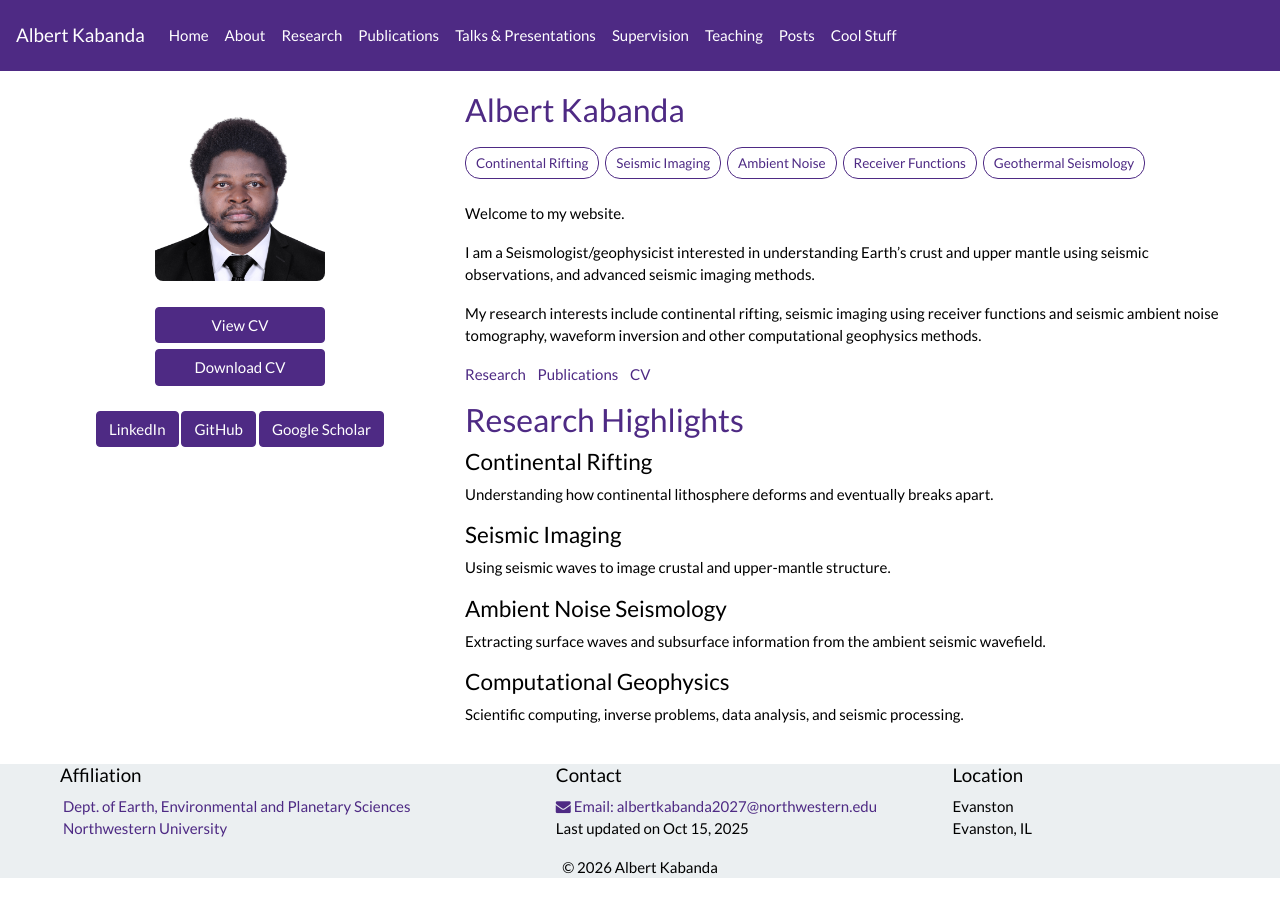
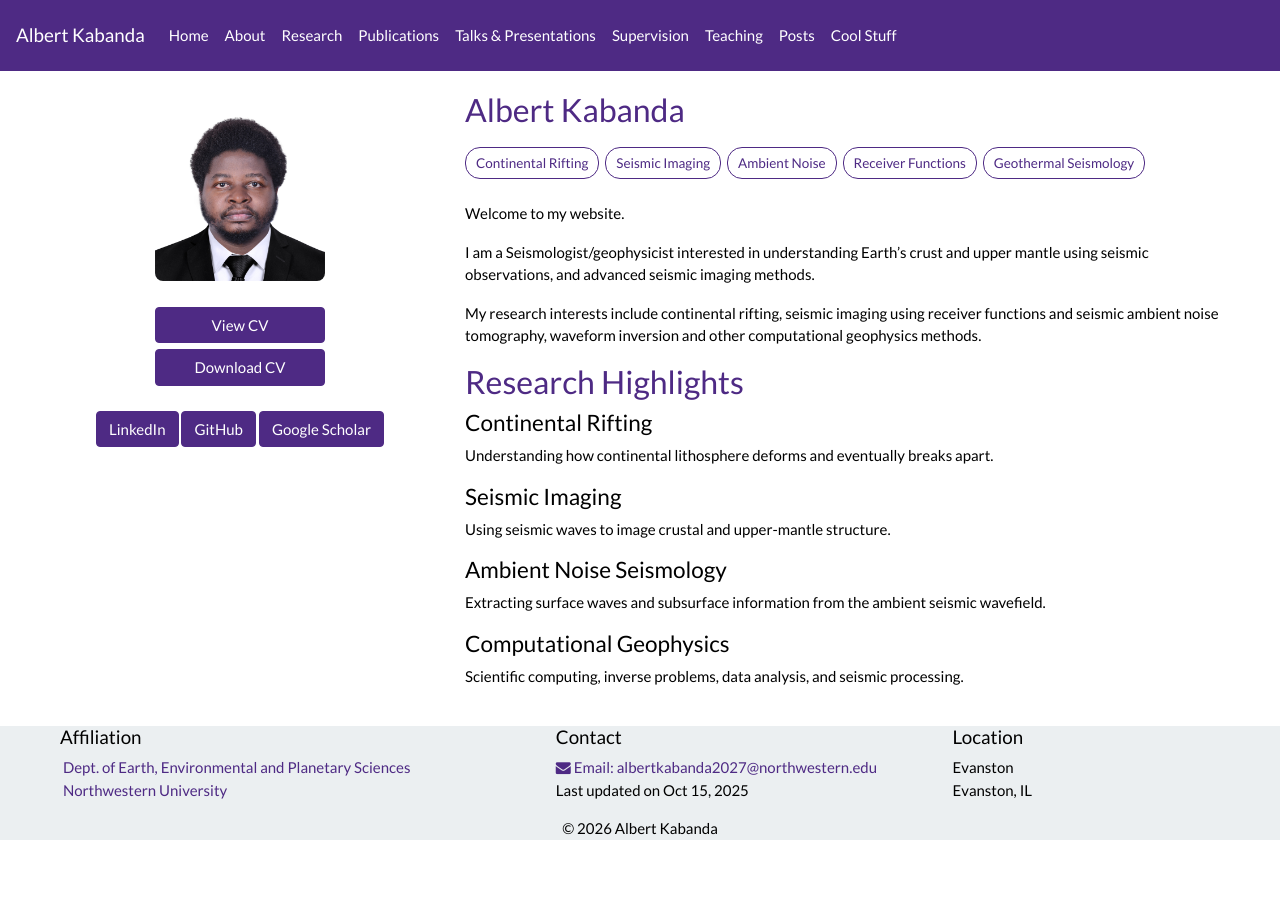
Before and after one commit to albertkabanda/albertkabanda.github.io, a Jekyll site: the page built from _pages/home.md, in a window 1280 px wide. Built offline with Jekyll 4.4.1, drawn with Linux system fonts in a browser that asks for light colours; nearby versions of some CDN libraries; a style sheet for code colours, icons or effects is not loaded.

Commit message:
Update home.md

```diff
--- a/_pages/home.md
+++ b/_pages/home.md
@@ -21,8 +21,6 @@ I am a Seismologist/geophysicist interested in understanding Earth's crust and u
 
 My research interests include continental rifting, seismic imaging using receiver functions and seismic ambient noise tomography, waveform inversion and other computational geophysics methods.
 
-[Research](/Research/) &nbsp;&nbsp; [Publications](/Publications/) &nbsp;&nbsp; [CV](/CV/)
-
 ### Research Highlights
 
 #### Continental Rifting
```
